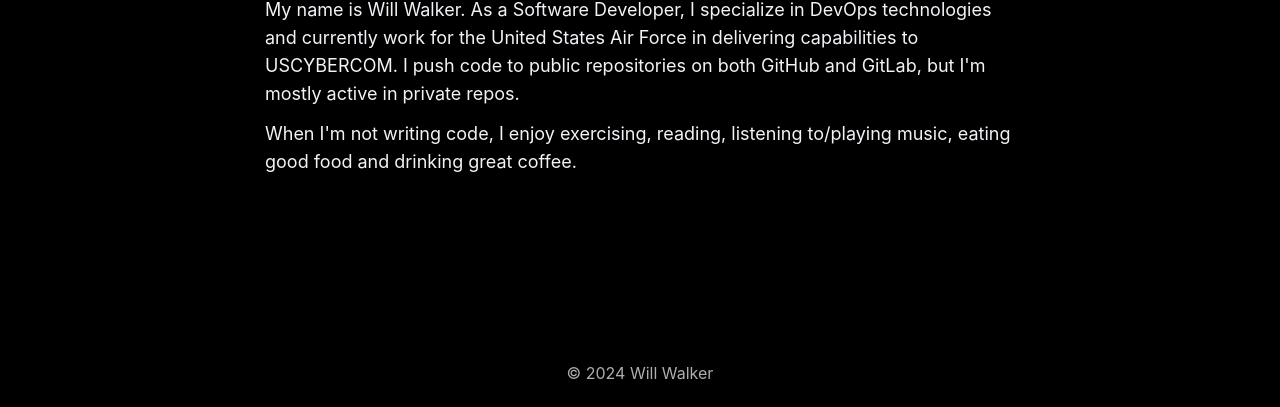
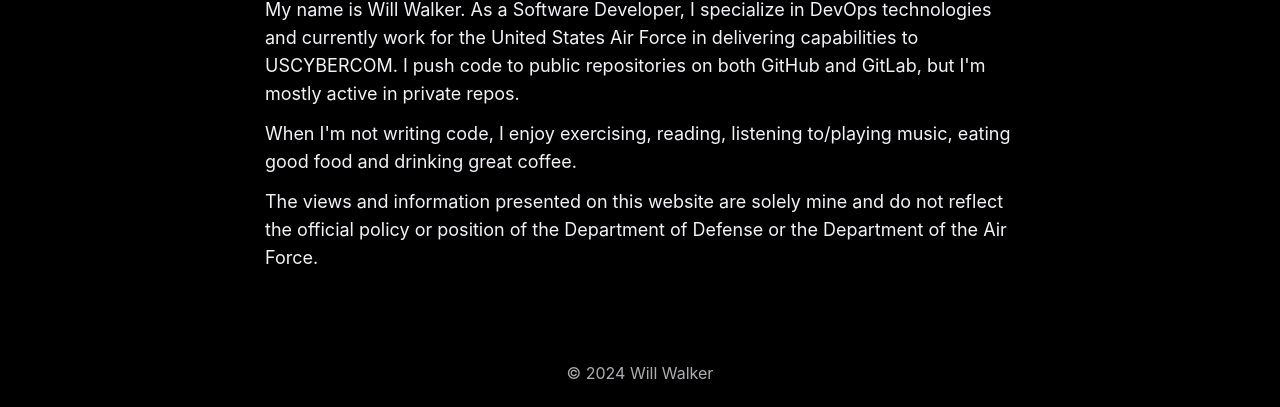
Before and after one commit to willswire/website, an Astro site: page / in a window 1280 px wide. Shown: the part 393-800 px from the top of the page. Built offline with nearby package versions, Linux system fonts and the light colour scheme; Astro itself is replaced by a stand-in of ours.

Commit message:
chore: disclaimer

```diff
--- a/src/pages/index.astro
+++ b/src/pages/index.astro
@@ -25,6 +25,10 @@ import { SITE_TITLE, SITE_DESCRIPTION } from '../consts';
 			<p>
 				When I'm not writing code, I enjoy exercising, reading, listening to/playing music, eating good food and drinking great coffee.
 			</p>
+			<p>
+				The views and information presented on this website are solely mine and do not reflect the official policy
+				or position of the Department of Defense or the Department of the Air Force.
+			</p>
 		</main>
 		<Footer />
 	</body>
```
